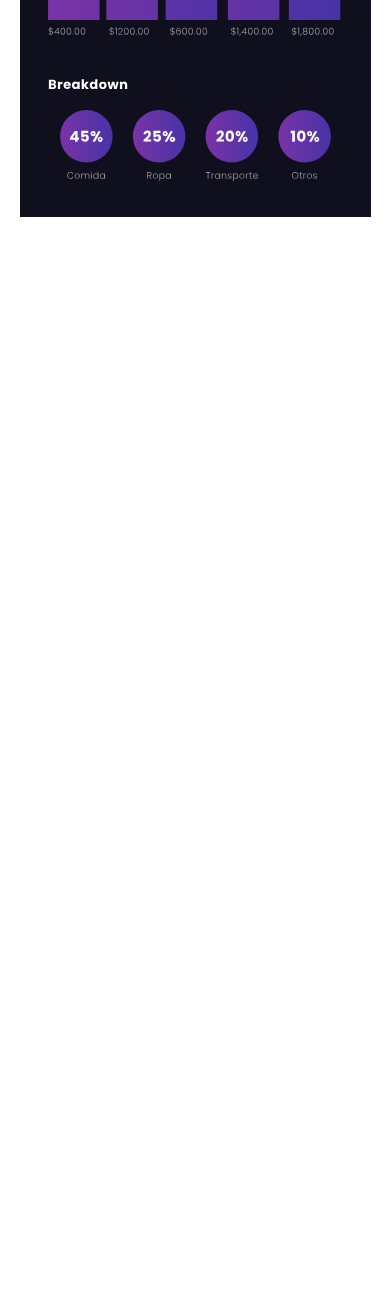
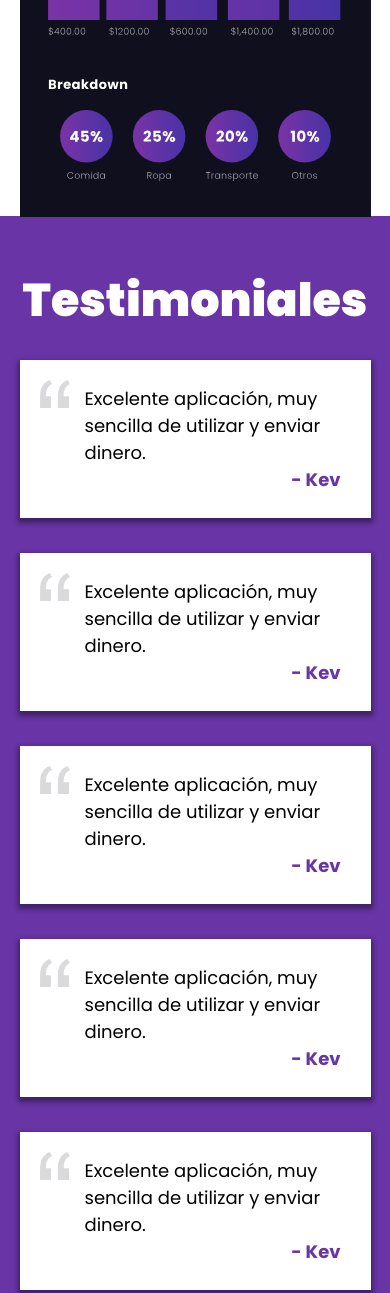
Before and after one commit to KevinJSS/Nucleus-eWallet, a plain HTML site: page index.html in a window 390 px wide. Shown: the part 5144-6437 px from the top of the page. Before the commit the page ends 5411 px from the top, so only its background shows below. Drawn offline with Linux system fonts and the light colour scheme.

Commit message:
Responsive testimonials section added

```diff
--- a/assets/stylesheets/styles.css
+++ b/assets/stylesheets/styles.css
@@ -36,6 +36,7 @@
 
     /* Box Shadow */
     --box-shadow: 0 3px 5px 2px rgba(105, 53, 166, .4);
+    --box-shadow-black: 0 3px 5px 2px rgba(0, 0, 0, .4);
 
     /* Transition */
     --hover-transition-md: background-color 0.2s ease, color 0.2s ease;
@@ -349,7 +350,7 @@ img {
         margin-bottom: var(--spacing-lg);
     }
 
-    .feature__card:last-childr:last-child {
+    .feature__card:last-child {
         margin-bottom: 0;
     }
 }
@@ -477,9 +478,6 @@ img {
 /*---------------------
 ----- COMMISSIONS -----
 -----------------------*/
-.commissions {
-}
-
 .commissions__heading {
     text-align: center;
     margin: 0 0 var(--spacing-md) 0;
@@ -542,3 +540,63 @@ img {
         justify-content: flex-end;
     }
 }
+
+/*----------------------
+----- TESTIMONIALS -----
+------------------------*/
+.testimonials {
+    background-color: var(--primary-color);
+    padding: var(--spacing-lg) 0;
+    margin-top: -5.1rem;
+}
+
+@media (min-width: 768px) {
+    .testimonials {
+        margin-top: 0;
+    }
+}
+
+.testimonials__heading {
+    text-align: center;
+    color: var(--light-color);
+    margin: 0 0 var(--spacing-md) 0;
+}
+
+@media (min-width: 768px) {
+    .testimonials__heading {
+        margin: 0 0 var(--spacing-lg) 0;
+    }
+}
+
+.testimonials__grid {
+    display: grid;
+    grid-template-columns: repeat(1, 1fr);
+    gap: calc(var(--spacing-md) + 1rem);
+    align-items: center;
+}
+
+@media (min-width: 768px) {
+    .testimonials__grid {
+        grid-template-columns: repeat(2, 1fr);
+    }
+}
+
+.testimonial {
+    background-color: var(--light-color);
+    box-shadow: var(--box-shadow-black);
+    padding: var(--spacing-md) calc(var(--spacing-md) + .5rem);
+    background-image: url(../images/comilla.png);
+    background-repeat: no-repeat;
+    background-size: 3rem;
+    background-position: 2rem 2rem;
+}
+
+.testimonial__text {
+    padding: 0 0 0 3.5rem;
+}
+
+.testimonial__author {
+    text-align: right;
+    color: var(--primary-color);
+    font-weight: var(--font-weight-bold);
+}
--- a/index.html
+++ b/index.html
@@ -123,5 +123,43 @@
             </div>
         </div>
     </section>
+
+    <section class="testimonials">
+        <div class="testimonials__container">
+            <h2 class="testimonials__heading">Testimoniales</h2>
+
+            <div class="testimonials__grid">
+                <div class="testimonial">
+                    <p class="testimonial__text">Excelente aplicación, muy sencilla de utilizar y enviar dinero.</p>
+                    <p class="testimonial__author">- Kev</p>
+                </div>
+
+                <div class="testimonial">
+                    <p class="testimonial__text">Excelente aplicación, muy sencilla de utilizar y enviar dinero.</p>
+                    <p class="testimonial__author">- Kev</p>
+                </div>
+
+                <div class="testimonial">
+                    <p class="testimonial__text">Excelente aplicación, muy sencilla de utilizar y enviar dinero.</p>
+                    <p class="testimonial__author">- Kev</p>
+                </div>
+
+                <div class="testimonial">
+                    <p class="testimonial__text">Excelente aplicación, muy sencilla de utilizar y enviar dinero.</p>
+                    <p class="testimonial__author">- Kev</p>
+                </div>
+
+                <div class="testimonial">
+                    <p class="testimonial__text">Excelente aplicación, muy sencilla de utilizar y enviar dinero.</p>
+                    <p class="testimonial__author">- Kev</p>
+                </div>
+
+                <div class="testimonial">
+                    <p class="testimonial__text">Excelente aplicación, muy sencilla de utilizar y enviar dinero.</p>
+                    <p class="testimonial__author">- Kev</p>
+                </div>
+            </div>
+        </div>
+    </section>
 </body>
 </html>
```
